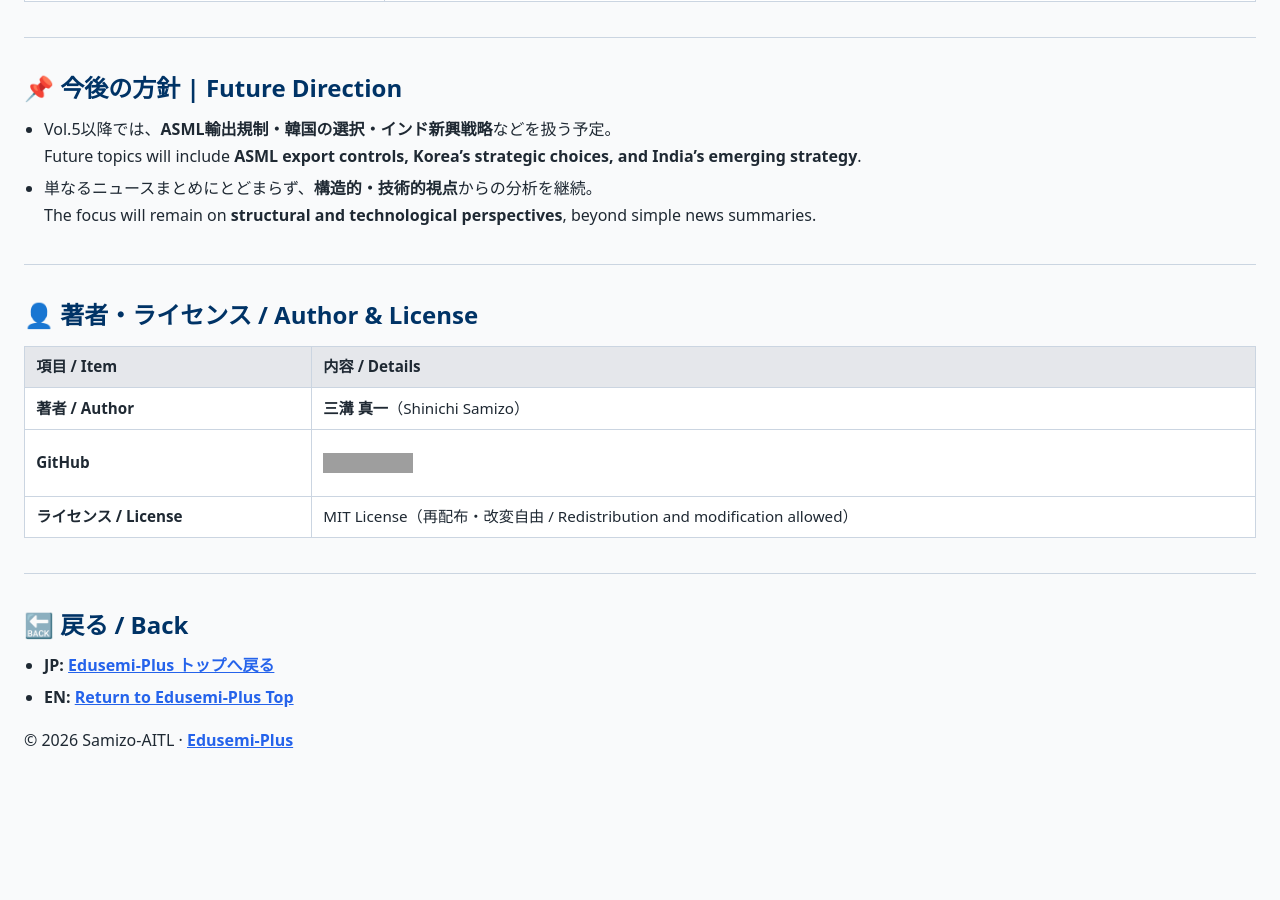
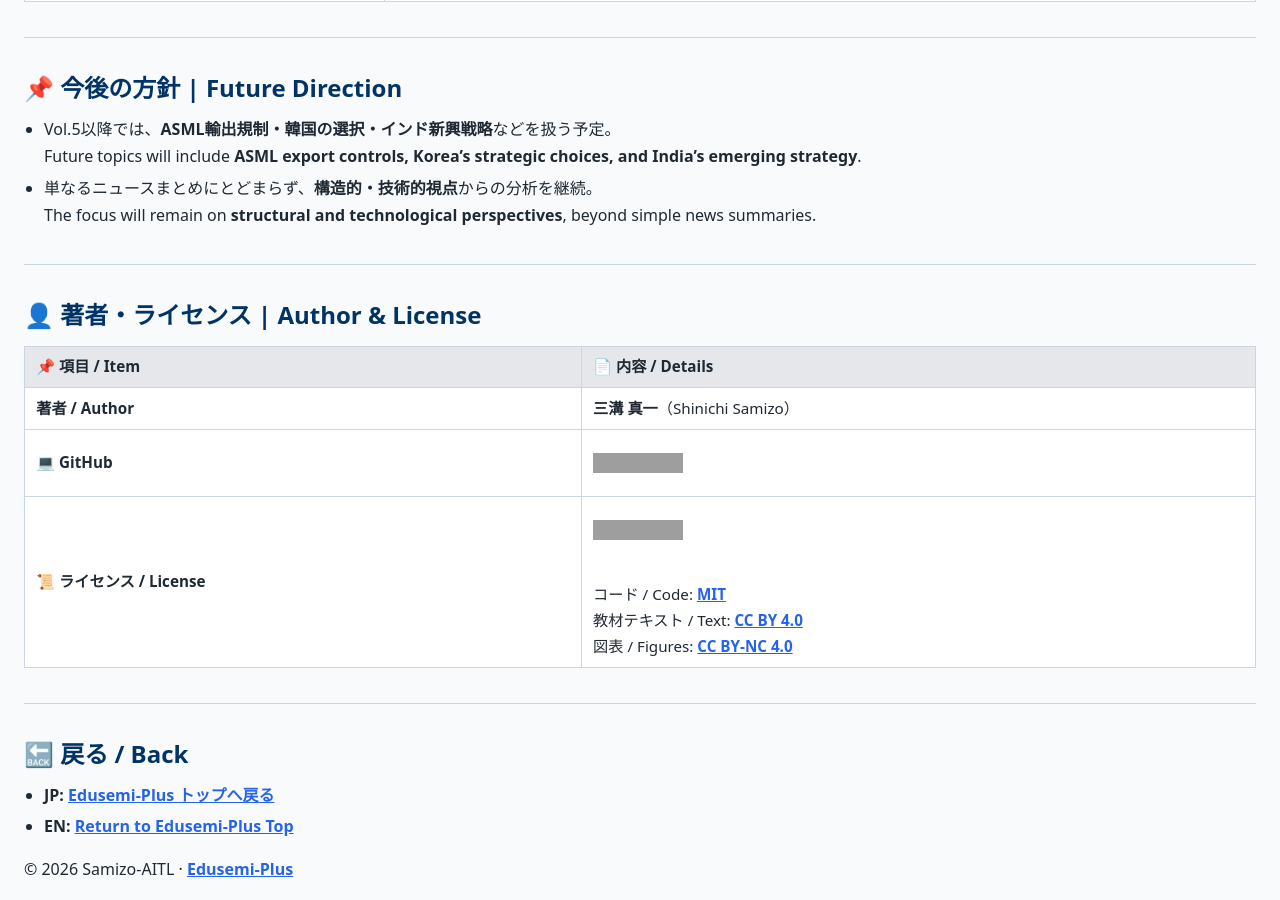
Before and after one commit to Samizo-AITL/Edusemi-Plus, a Jekyll site: the page built from geopolitics/index.md, in a window 1280 px wide and 900 px high, scrolled down 1849 px. Built offline with Jekyll 4.4.1, drawn with Linux system fonts in a browser that asks for light colours; before the commit the page ends 2619 px from its top, so only the background shows below that; grey boxes are pictures that could not be loaded.

Commit message:
Update index.md

```diff
--- a/geopolitics/index.md
+++ b/geopolitics/index.md
@@ -70,13 +70,13 @@
 
 ---
 
-## 👤 **著者・ライセンス / Author & License**
+## 👤 **著者・ライセンス | Author & License**
 
-| **項目 / Item** | **内容 / Details** |
-|-----------------|--------------------|
+| 📌 項目 / Item | 📄 内容 / Details |
+|------|------|
 | **著者 / Author** | **三溝 真一**（Shinichi Samizo） |
-| **GitHub** | [![GitHub](https://img.shields.io/badge/GitHub-Samizo--AITL-blue?style=for-the-badge&logo=github)](https://github.com/Samizo-AITL) |
-| **ライセンス / License** | MIT License（再配布・改変自由 / Redistribution and modification allowed） |
+| **💻 GitHub** | [![GitHub](https://img.shields.io/badge/GitHub-Samizo--AITL-blue?style=for-the-badge&logo=github)](https://github.com/Samizo-AITL) |
+| **📜 ライセンス / License** | [![Hybrid License](https://img.shields.io/badge/License-Hybrid-blueviolet?style=for-the-badge)](https://samizo-aitl.github.io/Edusemi-Plus/#-ライセンス--license)<br>コード / Code: [MIT](https://opensource.org/licenses/MIT)<br>教材テキスト / Text: [CC BY 4.0](https://creativecommons.org/licenses/by/4.0/)<br>図表 / Figures: [CC BY-NC 4.0](https://creativecommons.org/licenses/by-nc/4.0/) |
 
 ---
 
```
